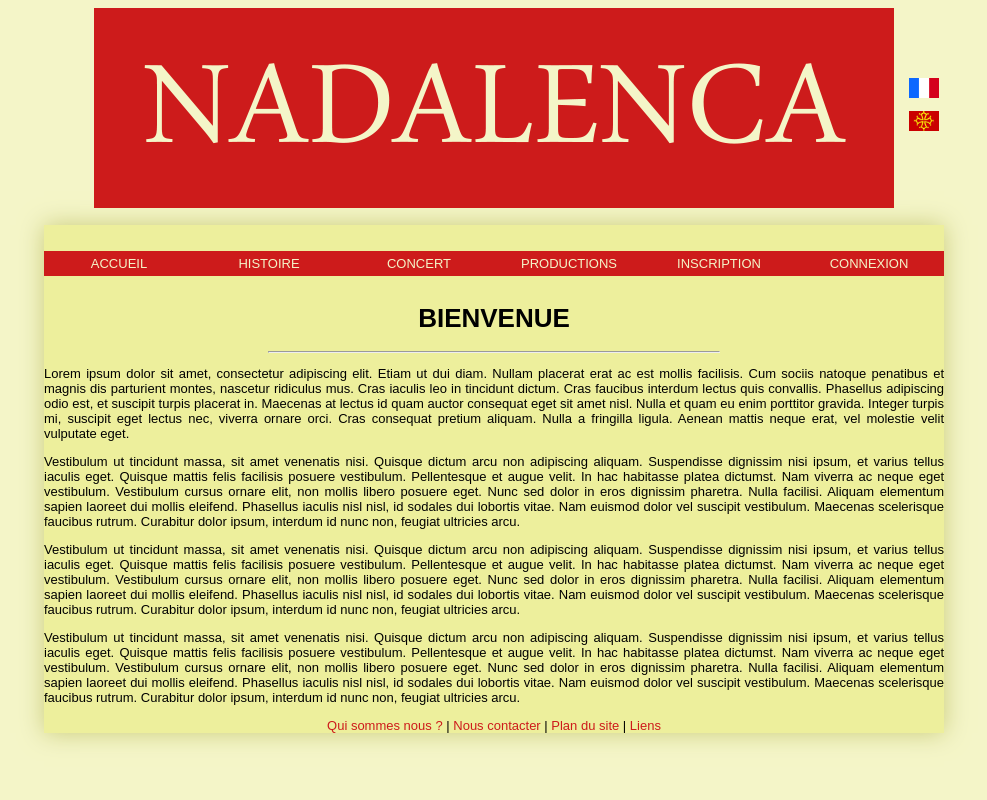
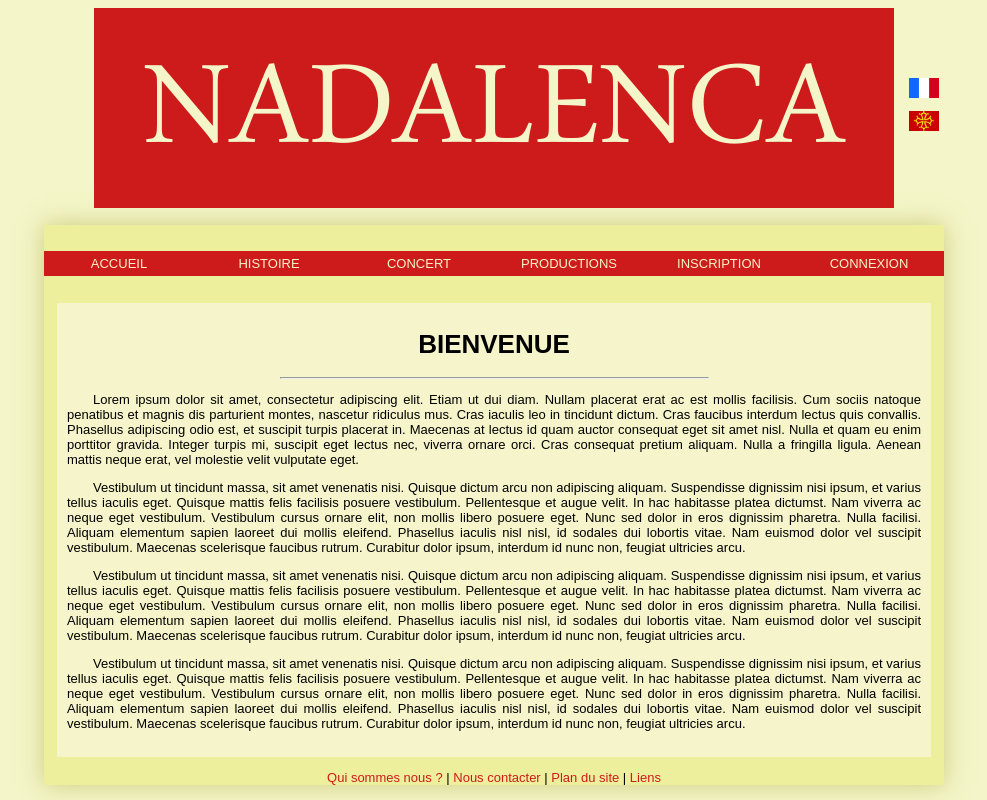
Before and after one commit to TiercelinQ/Nadalenca, a PHP site: page /Controleur/controlAccueil.php in a window 1280 px wide. Shown: the whole page, without its empty margins (146-1133 px from the left). Run offline with PHP 8.4, Linux system fonts and the light colour scheme.

Commit message:
style css fin visiteur

```diff
--- a/Controleur/footer.php
+++ b/Controleur/footer.php
@@ -1,3 +1,4 @@
+		</div>
 			<ul id="footer">
 				<li><a href="#">Qui sommes nous ?</a></li> |
 				<li><a href="./controlContact.php">Nous contacter</a></li> |
--- a/Controleur/menu.php
+++ b/Controleur/menu.php
@@ -29,7 +29,7 @@
 					}?>
 					<li><a href="./deconnexion.php">DECONNEXION</a></li>
 				</ul>
-
+			<div id="contenu">
 
 	<?php
 	}
@@ -43,7 +43,7 @@
 					<li><a href="./controlInscription.php">INSCRIPTION</a></li>
 					<li><a href="./controlConnexion.php">CONNEXION</a></li>
 				</ul>
-
+			<div id="contenu">
 <?php
 }
 ?>
--- a/style.css
+++ b/style.css
@@ -88,10 +88,27 @@ html
 	padding-top:5em;
 }
 
+#contenu
+{
+	background-color: #f6f4ca;
+	margin-right: 1em;
+	margin-left: 1em;
+	padding-left: 10px;
+	padding-right: 10px;
+	padding-bottom: 1em;
+}
+
+#contenu p
+{
+	text-indent: 2em;
+}
+
+
 h1
 {
 	text-align: center;
-	margin-top:2em;
+	margin-top: 2em;
+	padding-top: 1em;
 }
 
 hr
```
